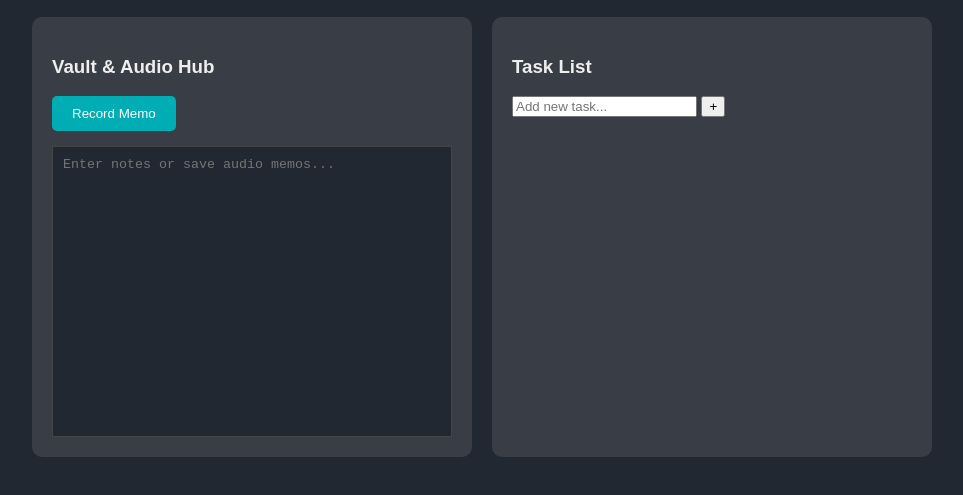
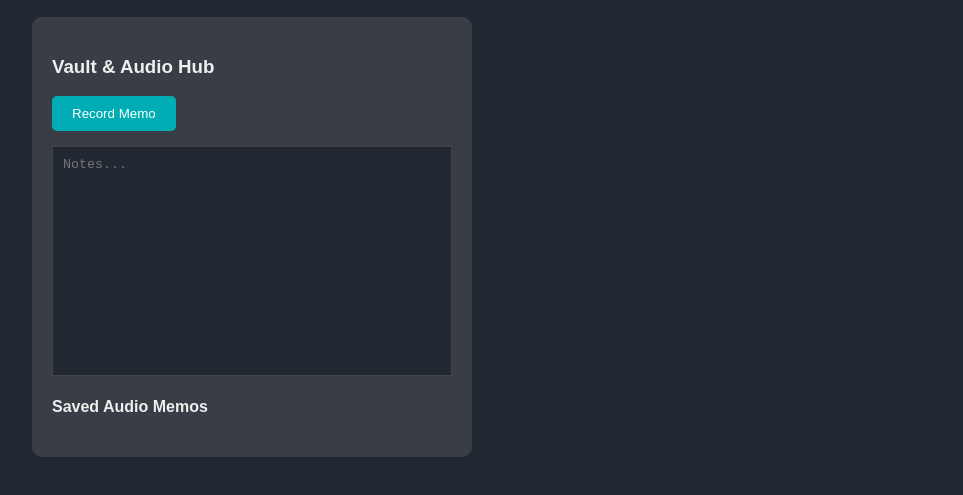
Before and after one commit to theygrewv/perispace, a plain HTML site: page index.html in a window 1280 px wide. Shown: the part 171-666 px from the top of the page, without its empty margins (158-1121 px from the left). Drawn offline with Linux system fonts and the light colour scheme.

Commit message:
Add files via upload

```diff
--- a/index.html
+++ b/index.html
@@ -24,19 +24,17 @@
         <div class="audio-controls">
             <button id="record-btn" class="btn">Record Memo</button>
             <audio id="audio-preview" controls style="display:none;"></audio>
-                <button id="save-audio-btn" class="btn btn-outline" style="display:none;">Save Memo to Vault</button>
+            <button id="save-audio-btn" class="btn btn-outline" style="display:none;">Save to Vault</button>
         </div>
-            <textarea id="vault-input" placeholder="Enter notes or save audio memos..."></textarea>
+
+        <textarea id="vault-input" placeholder="Notes..."></textarea>
+
+        <div id="media-gallery">
+            <h4>Saved Audio Memos</h4>
+            <div id="audio-list"></div>
+        </div>
     </section>
 
-        <section class="card tasks">
-            <h3>Task List</h3>
-            <div class="input-row">
-                <input type="text" id="new-task" placeholder="Add new task...">
-                <button onclick="addTask()" class="btn-add">+</button>
-            </div>
-            <ul id="task-list"></ul>
-        </section>
     </main>
 </div>
 
```
Lines whose indentation alone changed are shown as unchanged.
